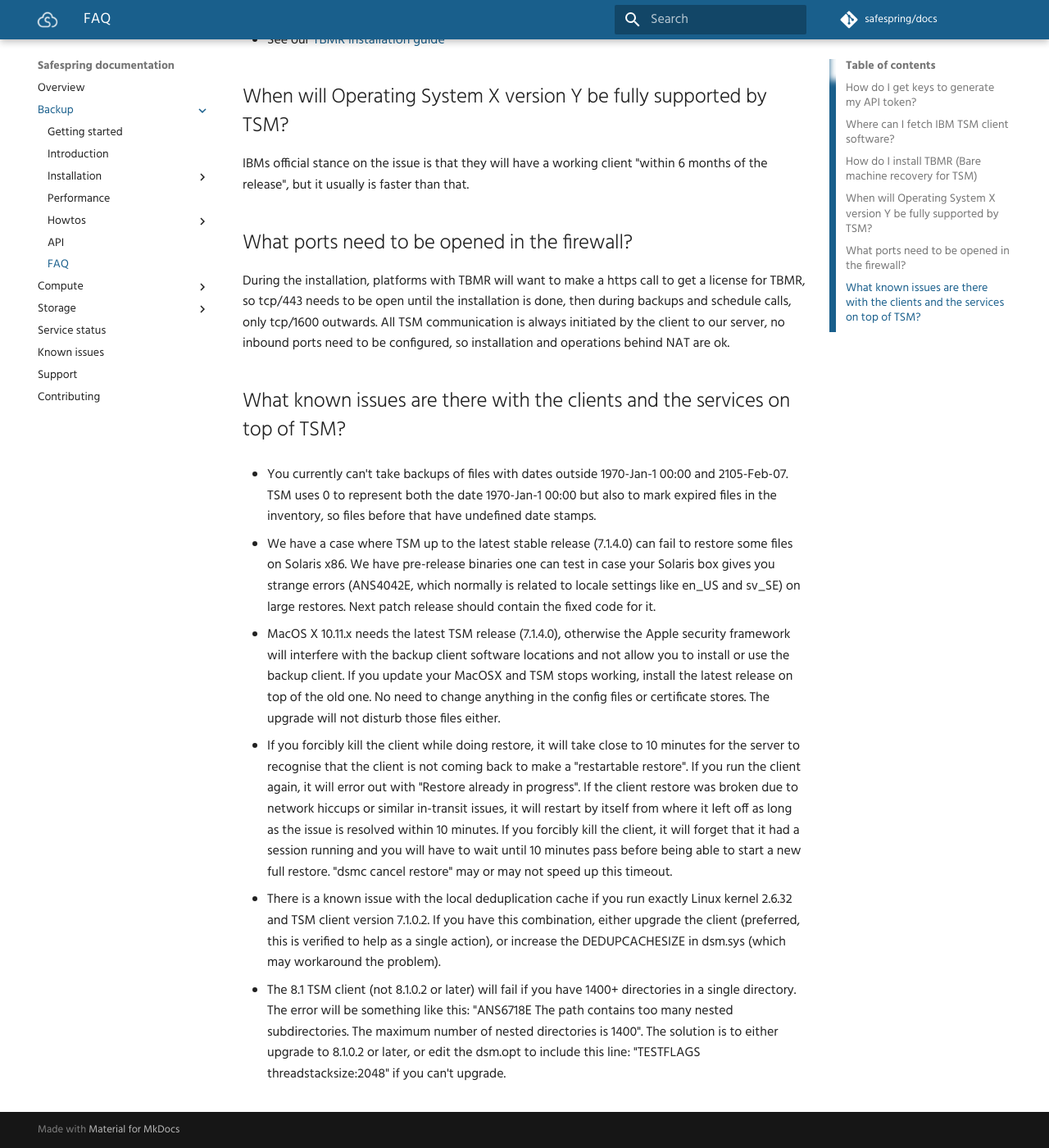
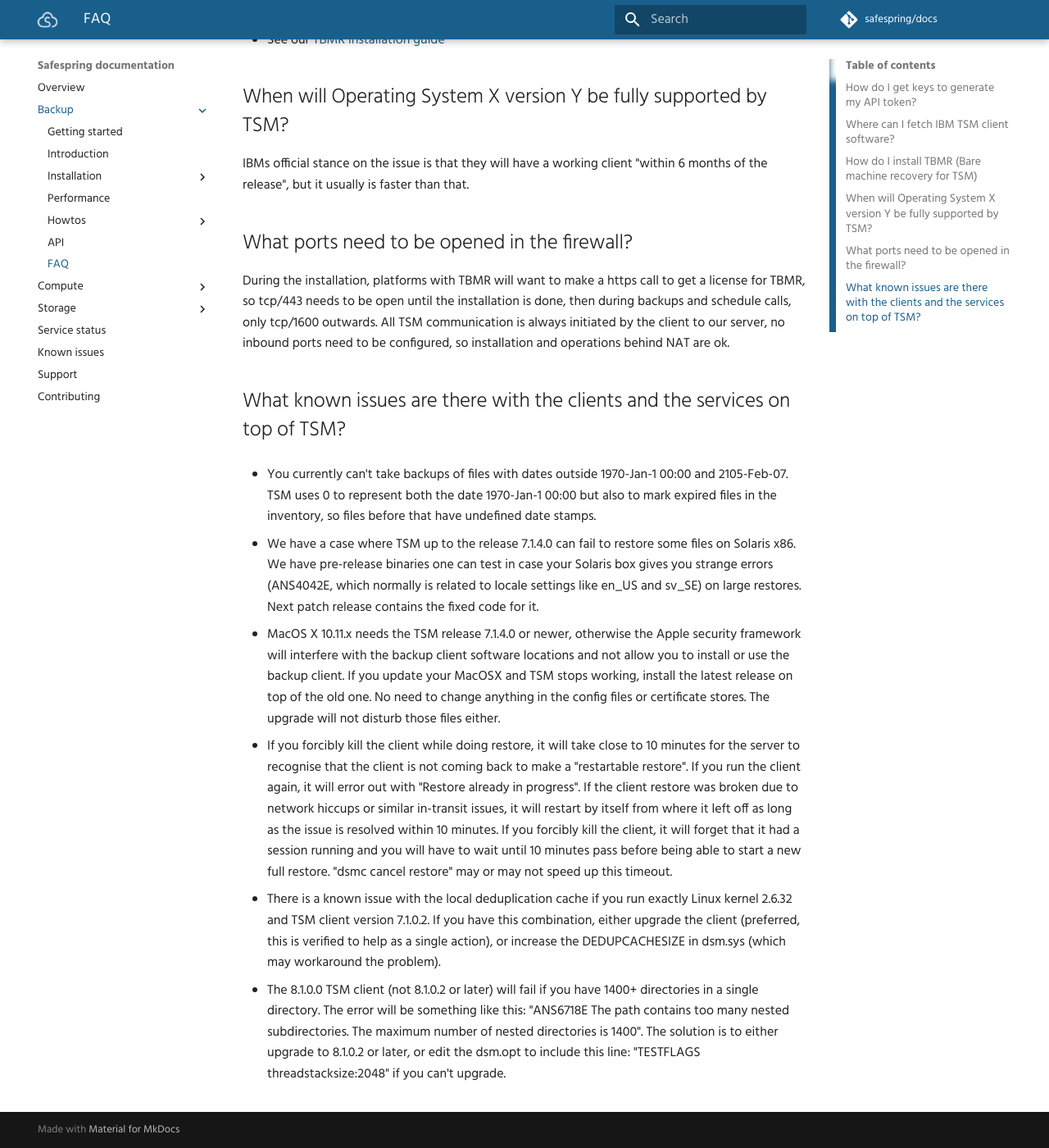
Before and after one commit to safespring/docs, an MkDocs documentation site: the page built from content/backup/faq.md, in a window 1280 px wide and 1400 px high, scrolled down 704 px. Shown: the whole window at 82% size. Built offline with MkDocs 1.6.1 and Material for MkDocs 9.7.7, drawn with Linux system fonts in a browser that asks for light colours; comment, search, counter and statistics services are not loaded; old or Windows-style settings are respelled for this version of MkDocs.

Commit message:
Remove wording like 'the latest' in terms of something a major release ago

```diff
--- a/content/backup/faq.md
+++ b/content/backup/faq.md
@@ -30,12 +30,12 @@
 
 * You currently can't take backups of files with dates outside 1970-Jan-1 00:00 and 2105-Feb-07. TSM uses 0 to represent both the date 1970-Jan-1 00:00 but also to mark expired files in the inventory, so files before that have undefined date stamps.
 
-* We have a case where TSM up to the latest stable release (7.1.4.0) can fail to restore some files on Solaris x86. We have pre-release binaries one can test in case your Solaris box gives you strange errors (ANS4042E, which normally is related to locale settings like en_US and sv_SE) on large restores. Next patch release should contain the fixed code for it.
+* We have a case where TSM up to the release 7.1.4.0 can fail to restore some files on Solaris x86. We have pre-release binaries one can test in case your Solaris box gives you strange errors (ANS4042E, which normally is related to locale settings like en_US and sv_SE) on large restores. Next patch release contains the fixed code for it.
 
-* MacOS X 10.11.x needs the latest TSM release (7.1.4.0), otherwise the Apple security framework will interfere with the backup client software locations and not allow you to install or use the backup client. If you update your MacOSX and TSM stops working, install the latest release on top of the old one. No need to change anything in the config files or certificate stores. The upgrade will not disturb those files either.
+* MacOS X 10.11.x needs the TSM release 7.1.4.0 or newer, otherwise the Apple security framework will interfere with the backup client software locations and not allow you to install or use the backup client. If you update your MacOSX and TSM stops working, install the latest release on top of the old one. No need to change anything in the config files or certificate stores. The upgrade will not disturb those files either.
 
 * If you forcibly kill the client while doing restore, it will take close to 10 minutes for the server to recognise that the client is not coming back to make a "restartable restore". If you run the client again, it will error out with "Restore already in progress". If the client restore was broken due to network hiccups or similar in-transit issues, it will restart by itself from where it left off as long as the issue is resolved within 10 minutes. If you forcibly kill the client, it will forget that it had a session running and you will have to wait until 10 minutes pass before being able to start a new full restore. "dsmc cancel restore" may or may not speed up this timeout.
 
 * There is a known issue with the local deduplication cache if you run exactly Linux kernel 2.6.32 and TSM client version 7.1.0.2. If you have this combination, either upgrade the client (preferred, this is verified to help as a single action), or increase the DEDUPCACHESIZE in dsm.sys (which may workaround the problem).
 
-* The 8.1 TSM client (not 8.1.0.2 or later) will fail if you have 1400+ directories in a single directory. The error will be something like this: "ANS6718E The path contains too many nested subdirectories. The maximum number of nested  directories is 1400". The solution is to either upgrade to 8.1.0.2 or later, or edit the dsm.opt to include this line: "TESTFLAGS threadstacksize:2048" if you can't upgrade.
+* The 8.1.0.0 TSM client (not 8.1.0.2 or later) will fail if you have 1400+ directories in a single directory. The error will be something like this: "ANS6718E The path contains too many nested subdirectories. The maximum number of nested  directories is 1400". The solution is to either upgrade to 8.1.0.2 or later, or edit the dsm.opt to include this line: "TESTFLAGS threadstacksize:2048" if you can't upgrade.
```
